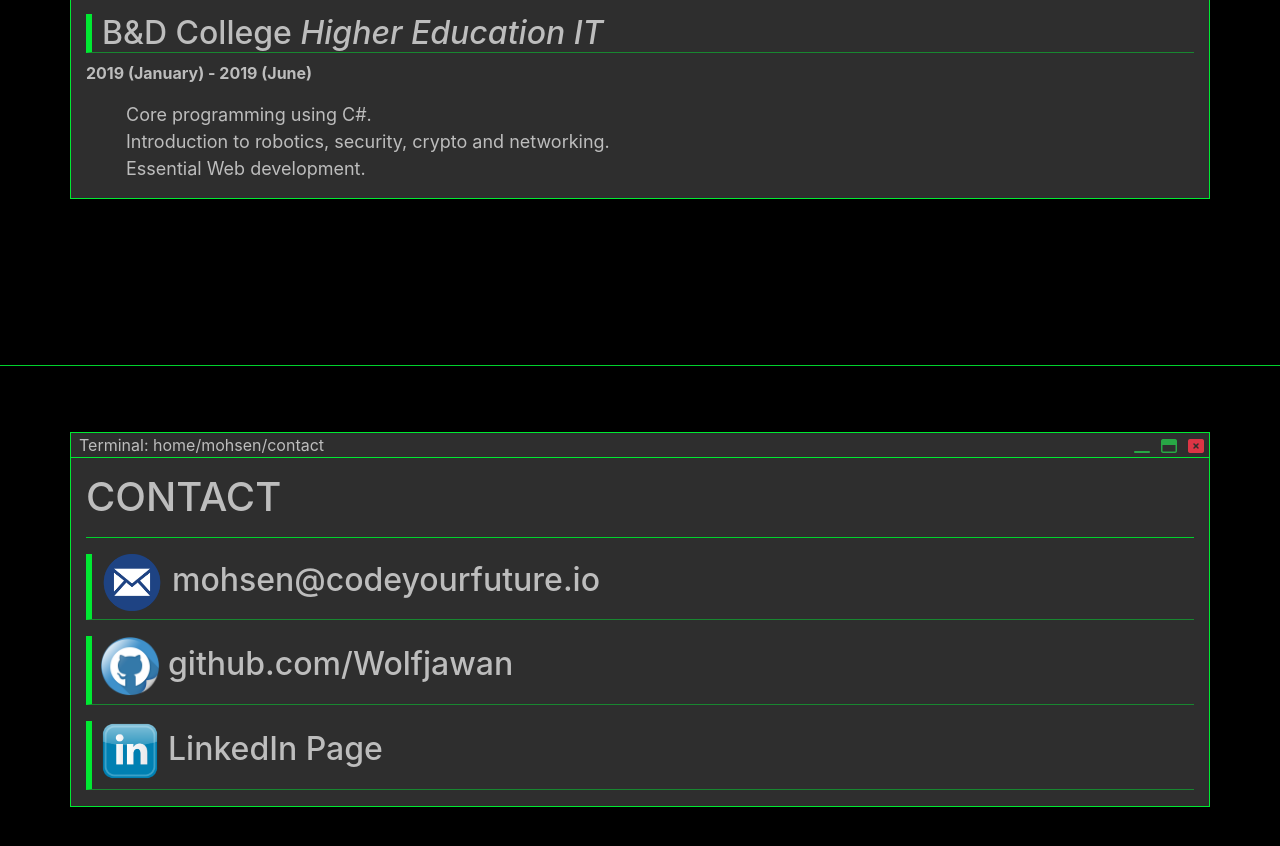
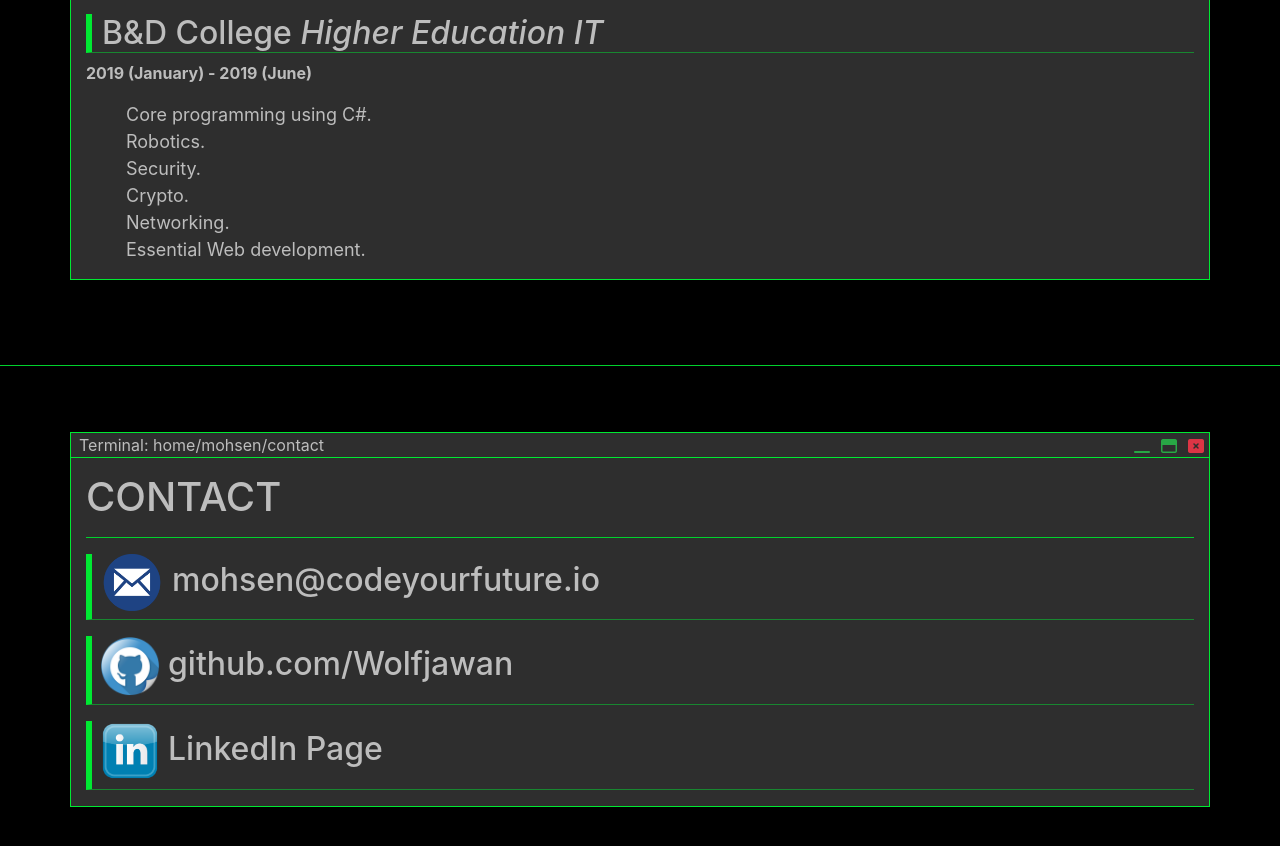
Before and after one commit to Wolfjawan/portfolios, a React (Create React App) app: page / in a window 1280 px wide. Shown: the part 5660-6506 px from the top of the page. Built offline with nearby package versions, Linux system fonts and the light colour scheme.

Commit message:
fix styles

```diff
--- a/src/App.js
+++ b/src/App.js
@@ -1,7 +1,7 @@
 import React, { Component } from "react";
 import Routes from "./Routs";
 import { darkMode, whiteMode } from "./modesStyle";
-// import Matrix from "./Components/Matrix";
+import Matrix from "./Components/Matrix";
 import "./App.css";
 class App extends Component {
   state = {
@@ -29,7 +29,7 @@ class App extends Component {
   render() {
     return (
       <div>
-        {/* <Matrix /> */}
+        <Matrix />
         <Routes {...this.state} darkModeHandler={this.darkModeHandler} />
       </div>
     );
--- a/src/Components/Education/index.js
+++ b/src/Components/Education/index.js
@@ -12,7 +12,7 @@ class Education extends Component {
         id="education"
       >
         <Terminal
-        {...this.props}
+          {...this.props}
           link="Terminal: home/mohsen/education"
           Component={() => (
             <div className="container">
@@ -42,9 +42,10 @@ class Education extends Component {
                 </p>
                 <ul>
                   <li>Core programming using C#.</li>
-                  <li>
-                    Introduction to robotics, security, crypto and networking.
-                  </li>
+                  <li>Robotics.</li>
+                  <li>Security.</li>
+                  <li>Crypto.</li>
+                  <li>Networking.</li>
                   <li>Essential Web development.</li>
                 </ul>
               </div>
--- a/src/Screens/Resume.js
+++ b/src/Screens/Resume.js
@@ -6,12 +6,15 @@ export default () => {
     <div
       className="container"
       style={{
+        position: "relative",
         margin: "30px auto",
         backgroundColor: "#f0f0f0"
       }}
     >
       <div className="d-flex justify-content-end">
-        <Link to="/" className="mt-2">Back</Link>
+        <Link to="/" className="mt-2">
+          Back
+        </Link>
       </div>
       <div className="markdown-body entry-content pl-5 pr-5">
         <h1>Mohsen Moradi</h1>
```
